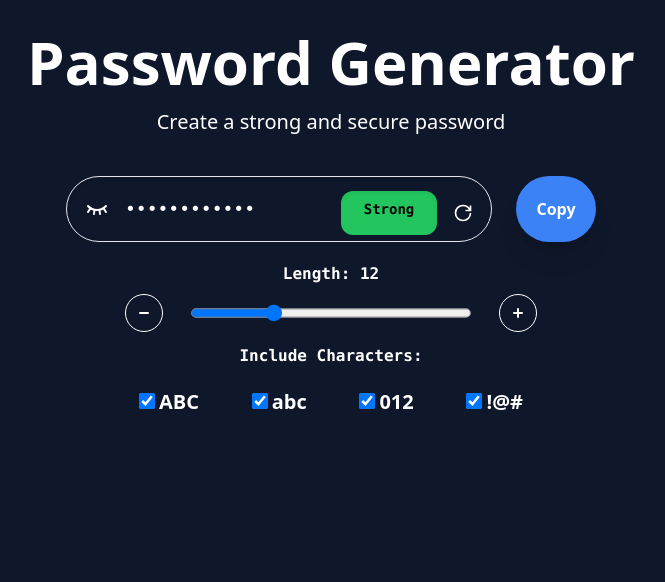
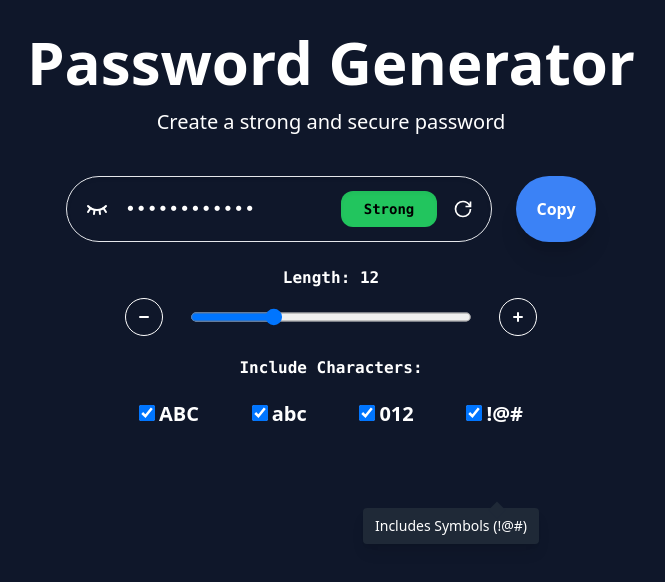
Before and after one commit to JASEEM-K/Random-Password-Generator, a React (Vite) app: page / in a window 1280 px wide. Shown: the top 582 px of the page, without its empty margins (309-974 px from the left). Built offline with nearby package versions, Linux system fonts and the light colour scheme.

Commit message:
added tool tip for the check box items

```diff
--- a/src/App.jsx
+++ b/src/App.jsx
@@ -14,6 +14,10 @@ function App() {
   const [ incSymbol, setIncSymbol ] = useState(true)
   const [ retry, setRetry ] = useState(false)
   const [ inputType, setInputType ] = useState("password")
+  const [ Caphover, setCaphover ] = useState(false)
+  const [ Lowhover, setLowhover ] = useState(false)
+  const [ Numhover, setNumhover ] = useState(false)
+  const [ Symhover, setSymhover ] = useState(true)
   let bgcolor = "bg-white"
   let { password, status } = genPassword(length, incUpper, incLower, incNumber, incSymbol)
 
@@ -55,14 +59,14 @@ function App() {
              <TbEye onClick={() => setInputType("password")} className='cursor-pointer' />}
             </span>
             <input type={inputType} disabled value={password} className='bg-slate-900 text-white text-lg w-56 font-mono max-w-3xl p-2' />
-            <span className={`mr-2 shadow-inner translate-y-1 font-mono ${bgcolor} text-black  text-sm font-bold p-2 rounded-xl min-w-0 w-24`}>{status}</span>
-            <button onClick={() => setRetry(!retry)} className='text-xl p-2 translate-y-1 cursor-pointer'><GrRefresh /></button>
+            <span className={`mr-2 shadow-inner translate-y-1 font-mono ${bgcolor} text-black max-h-9  text-sm font-bold p-2 rounded-xl min-w-0 w-24`}>{status}</span>
+            <button onClick={() => setRetry(!retry)} className='text-xl p-2 translate-y-0 cursor-pointer'><GrRefresh /></button>
           </div>
           <button onClick={() => toast.success("Copied")}
-            className='bg-blue-500 shadow-xl ms-4 font-bold w-20 text-white rounded-full transform transition-transform duration-300 ease-in-out hover:scale-110' >
+            className='bg-blue-500 shadow-xl ms-4 font-bold  w-20 text-white rounded-full transform transition-transform duration-300 ease-in-out hover:scale-110' >
             Copy</button>
         </div>
-        <span className='font-mono mt-5 font-bold'>Length: {length}</span>
+        <span className='font-mono mt-6 font-bold'>Length: {length}</span>
         <div className='flex gap-2 mt-2'>
           <button
           className={`${length <= 0 ? 'bg-slate-500 text-white cursor-not-allowed' : 'hover:text-white hover:bg-blue-500 border-white transform transition-transform duration-300 ease-in-out hover:scale-125 '} mx-3 border rounded-full  p-2 text-xl`}
@@ -72,28 +76,45 @@ function App() {
           <button className={`${length >= 40 ? 'bg-slate-500 text-white cursor-not-allowed' : 'hover:text-white hover:bg-blue-500 border-white transform transition-transform duration-300 ease-in-out hover:scale-125 '} mx-3 border rounded-full  p-2 text-xl`}
            onClick={() => setLength(parseInt(length)+1)} {...length >= 40 ? {disabled: true} : {disabled: false}}><HiPlusSm /></button>
         </div>
-        <span className='mt-3 font-mono font-bold'>Include Characters:</span>
-        <div className='text-xl flex justify-between w-96 mt-5'>
-        <div>
-        <input className='w-4 h-4 ' type='checkbox' checked={incUpper} onChange={(e) => setIncUpper(e.target.checked)} />
+        <span className='mt-5 font-mono font-bold'>Include Characters:</span>
+        <div className='text-xl flex justify-between w-96 mt-5' >
+        <div onMouseOver={() => setCaphover(true)} onMouseLeave={() => setCaphover(false)}>
+        <input className='w-4 h-4 ' type='checkbox' checked={incUpper} onChange={(e) => setIncUpper(e.target.checked)}
+        />
         <label className='ml-1 font-bold'>ABC</label>
         </div>
-        <div>
-        <input className='w-4 h-4 ' type='checkbox' checked={incLower} onChange={(e) => setIncLower(e.target.checked)} />
+        <div onMouseOver={() => setLowhover(true)} onMouseLeave={() => setLowhover(false)} >
+        <input className='w-4 h-4 ' type='checkbox' checked={incLower} onChange={(e) => setIncLower(e.target.checked)}
+        />
         <label className='ml-1 font-bold'>abc</label>
         </div>
-        <div>
+        <div onMouseOver={() => setNumhover(true)} onMouseLeave={() => setNumhover(false)}>
         <input type='checkbox' checked={incNumber} onChange={(e) => setIncNumber(e.target.checked)}
-          className='w-4 h-4 '
-         />
+          className='w-4 h-4 ' />
         <label className='ml-1 font-bold'>012</label>
         </div>
-        <div>
+        <div onMouseOver={() => setSymhover(true)} onMouseLeave={() => setSymhover(false)} >
         <input className='w-4 h-4 ' type='checkbox' checked={incSymbol} onChange={(e) => setIncSymbol(e.target.checked)} />
         <label className='ml-1 font-bold'>!@#</label>
         </div>
         </div>
       </div>
+      {Caphover && <div className="absolute bottom-64 left-1/2 transform -translate-x-48 bg-gray-800 text-white text-sm px-3 py-2 rounded shadow-lg">
+          <span className="absolute -top-1 left-1/2 transform -translate-x-16 w-3 h-3 bg-gray-800 rotate-45"></span>
+          Includes Capital Letters (A-Z)
+        </div>}
+      {Lowhover && <div className="absolute bottom-64 left-1/2 transform -translate-x-36 bg-gray-800 text-white text-sm px-3 py-2 rounded shadow-lg">
+          <span className="absolute -top-1 left-1/2 transform -translate-x-1/2 w-3 h-3 bg-gray-800 rotate-45"></span>
+          Includes Lower Letters (a-z)
+       </div>}
+      {Numhover && <div className="absolute bottom-64 left-1/2 transform -translate-x-6 bg-gray-800 text-white text-sm px-3 py-2 rounded shadow-lg">
+          <span className="absolute -top-1 left-1/2 transform -translate-x-1/2 w-3 h-3 bg-gray-800 rotate-45"></span>
+          Includes Numbers (0-9)
+      </div>}
+      {Symhover && <div className="absolute bottom-64 left-1/2 transform translate-x-8 bg-gray-800 text-white text-sm px-3 py-2 rounded shadow-lg">
+          <span className="absolute -top-1 left-1/2 transform translate-x-10 w-3 h-3 bg-gray-800 rotate-45"></span>
+          Includes Symbols (!@#)
+      </div>}
       <Toaster />
     </div>
   )
```
